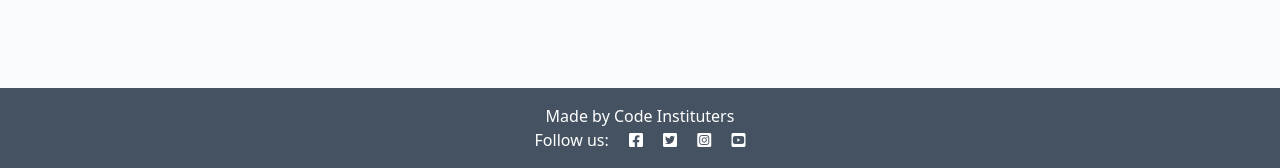
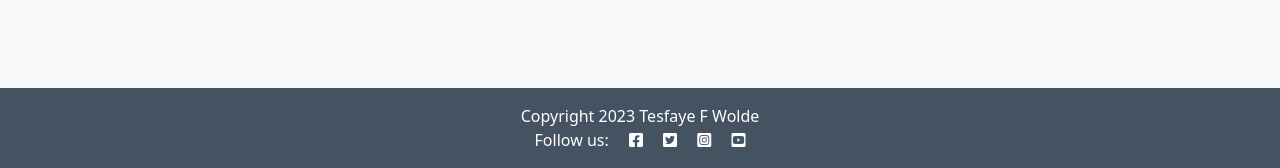
Before and after one commit to Tes3103/my-django-blog, a Django app: page / in a window 1280 px wide. Shown: the part 632-800 px from the top of the page. Run offline with Django 4.2, Linux system fonts and the light colour scheme; data that the repository does not hold is empty.

Commit message:
Add new block content

```diff
--- a/blog/templates/blog/index.html
+++ b/blog/templates/blog/index.html
@@ -50,3 +50,6 @@
 
 <!-- index.html content ends here -->
 {% endblock %}
+{% block copyright %}
+Copyright 2023 Tesfaye F Wolde
+{% endblock copyright %}
--- a/templates/base.html
+++ b/templates/base.html
@@ -62,7 +62,9 @@
 
     <!-- Footer -->
     <footer class="footer mt-auto py-3 dark-bg">
-        <p class="m-0 text-center text-white">Made by Code Instituters</p>
+        <p class="m-0 text-center text-white">{% block copyright %}
+            Made by Code Instituters
+        {% endblock copyright %}</p>
         <p class="m-0 text-center text-white">Follow us: <i class="fab fa-facebook-square ms-3"></i>
             <i class="fab fa-twitter-square ms-3"></i>
             <i class="fab fa-instagram-square ms-3"></i>
```
